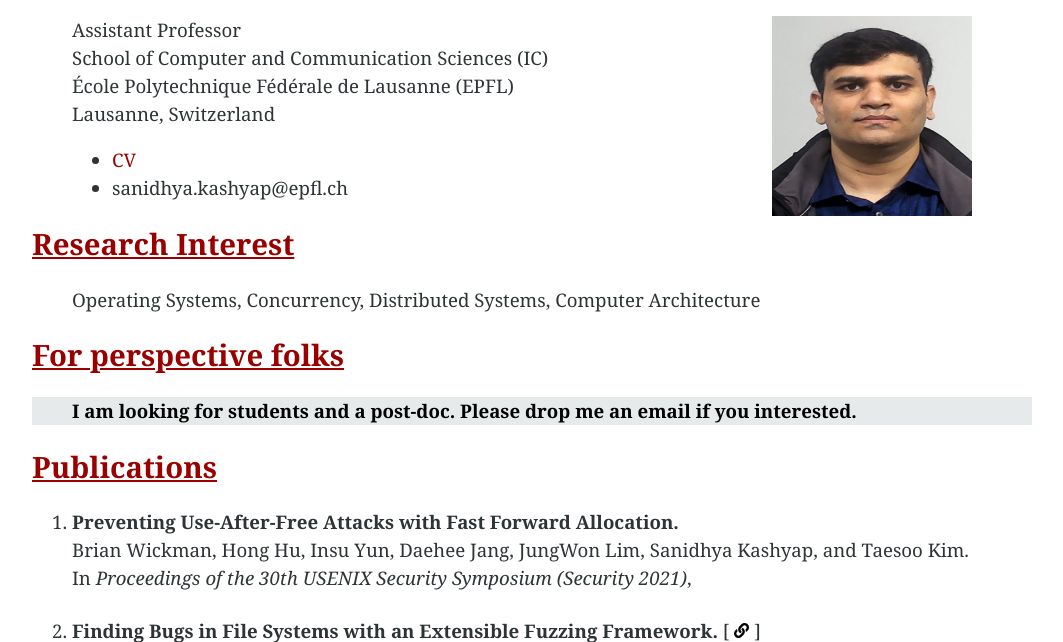
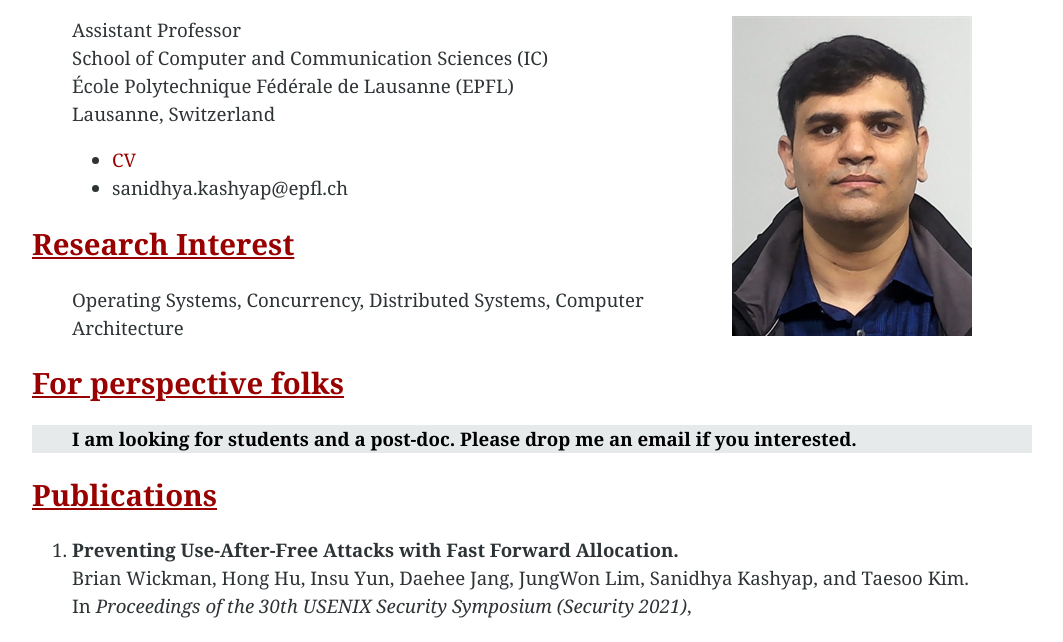
Before and after one commit to sanidhya/sanidhya.github.io, a plain HTML site: page index.html in a window 1280 px wide. Shown: the part 104-746 px from the top of the page, without its empty margins (108-1171 px from the left). Drawn offline with Linux system fonts and the light colour scheme.

Commit message:
update dimension

```diff
--- a/files/style.css
+++ b/files/style.css
@@ -32,8 +32,8 @@ body {
 }
 
 img {
-  width: 200px !important;
-  height: 200px !important;
+  width: 240px !important;
+  height: 320px !important;
 }
 
 .header {
```
